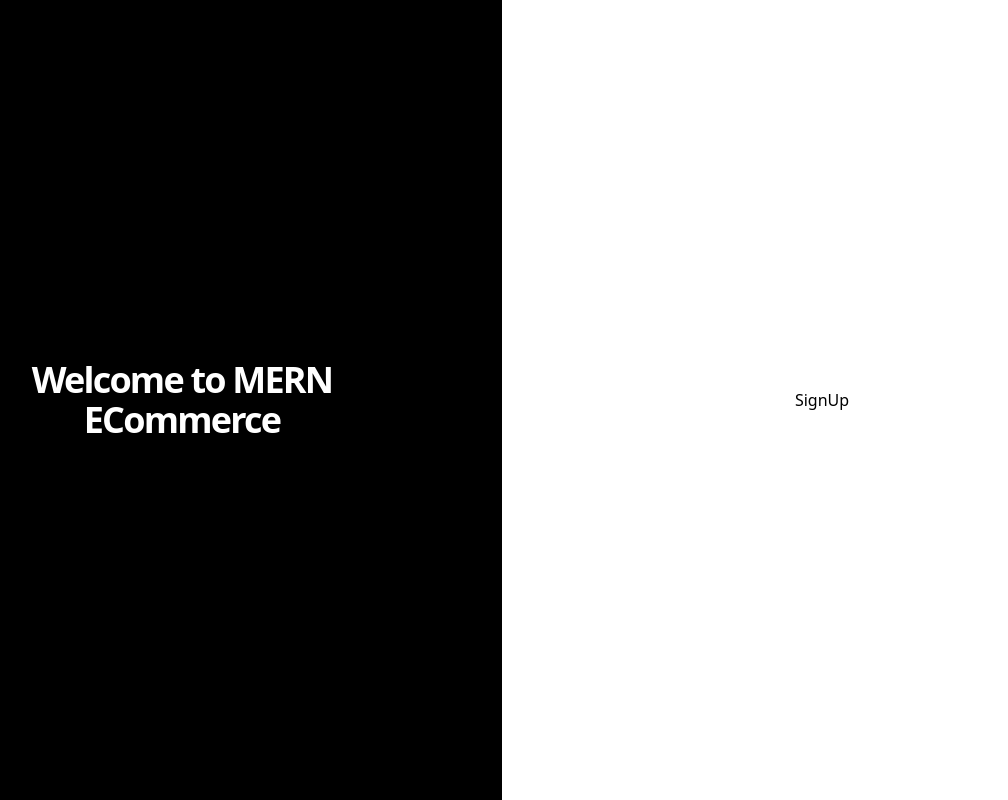
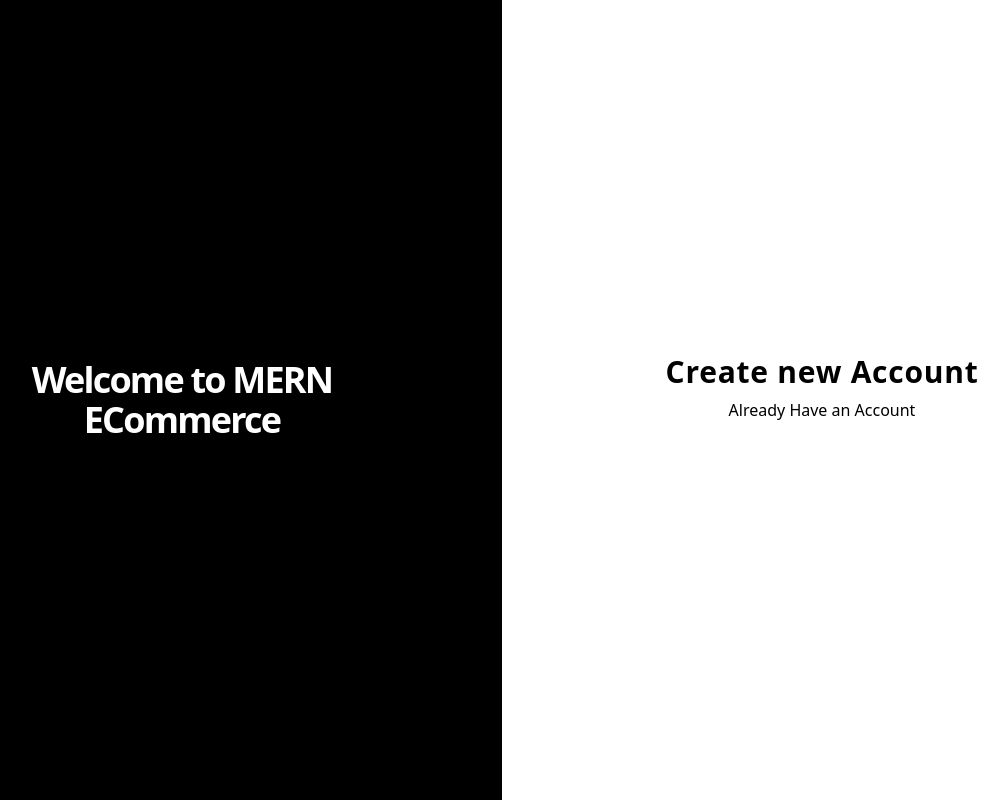
Before and after one commit to prajoshjohny10329/MERN-Eccomerce, a React (Vite) app in the folder client/: page /auth/sign-up in a window 1280 px wide. Shown: the whole page, without its empty margins (138-1146 px from the left). Built offline with nearby package versions, Linux system fonts and the light colour scheme.

Commit message:
add basic on signup

```diff
--- a/client/src/pages/auth/SignUp.jsx
+++ b/client/src/pages/auth/SignUp.jsx
@@ -1,8 +1,22 @@
-import React from 'react'
+import React, { useState } from 'react'
+import { Link } from 'react-router-dom'
+
+const initialState = {
+  userName: '',
+  email: '',
+  password: ''
+}
 
 const SignUp = () => {
+  const [formData, setFormData] = useState(initialState)
   return (
-    <div>SignUp</div>
+    <div className="mx-auto w-full max-w-md space-y-6">
+      <div className="text-center">
+      <h1 className="text-3xl font-bold -tracking-tight text-foreground">Create new Account</h1>
+      <p className='mt-2 '>Already Have an Account</p>
+      <Link className='font-medium ml-2 text-purple-500 hover:underline' to={'auth/login'}></Link>
+      </div>
+    </div>
   )
 }
 
```
